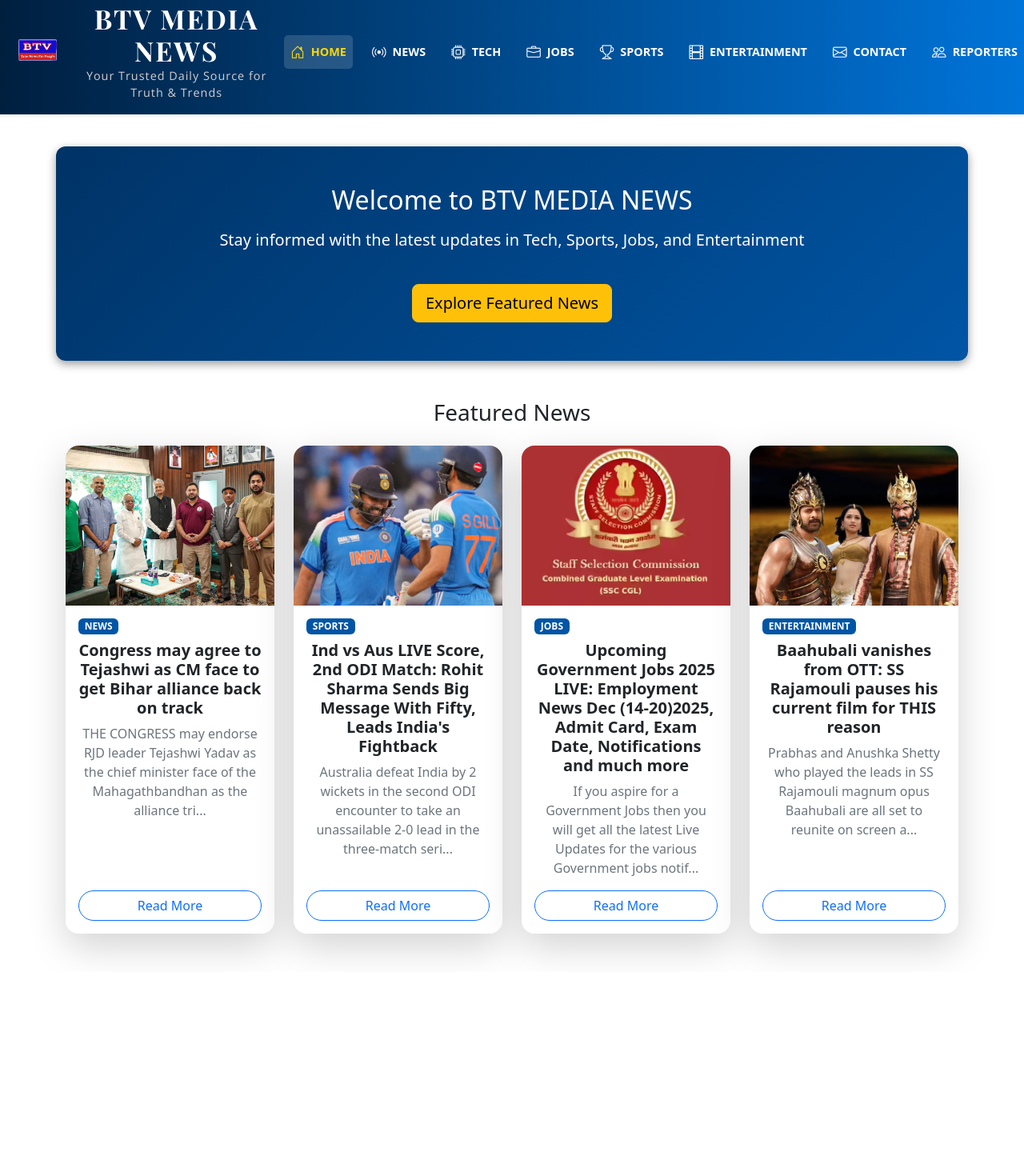
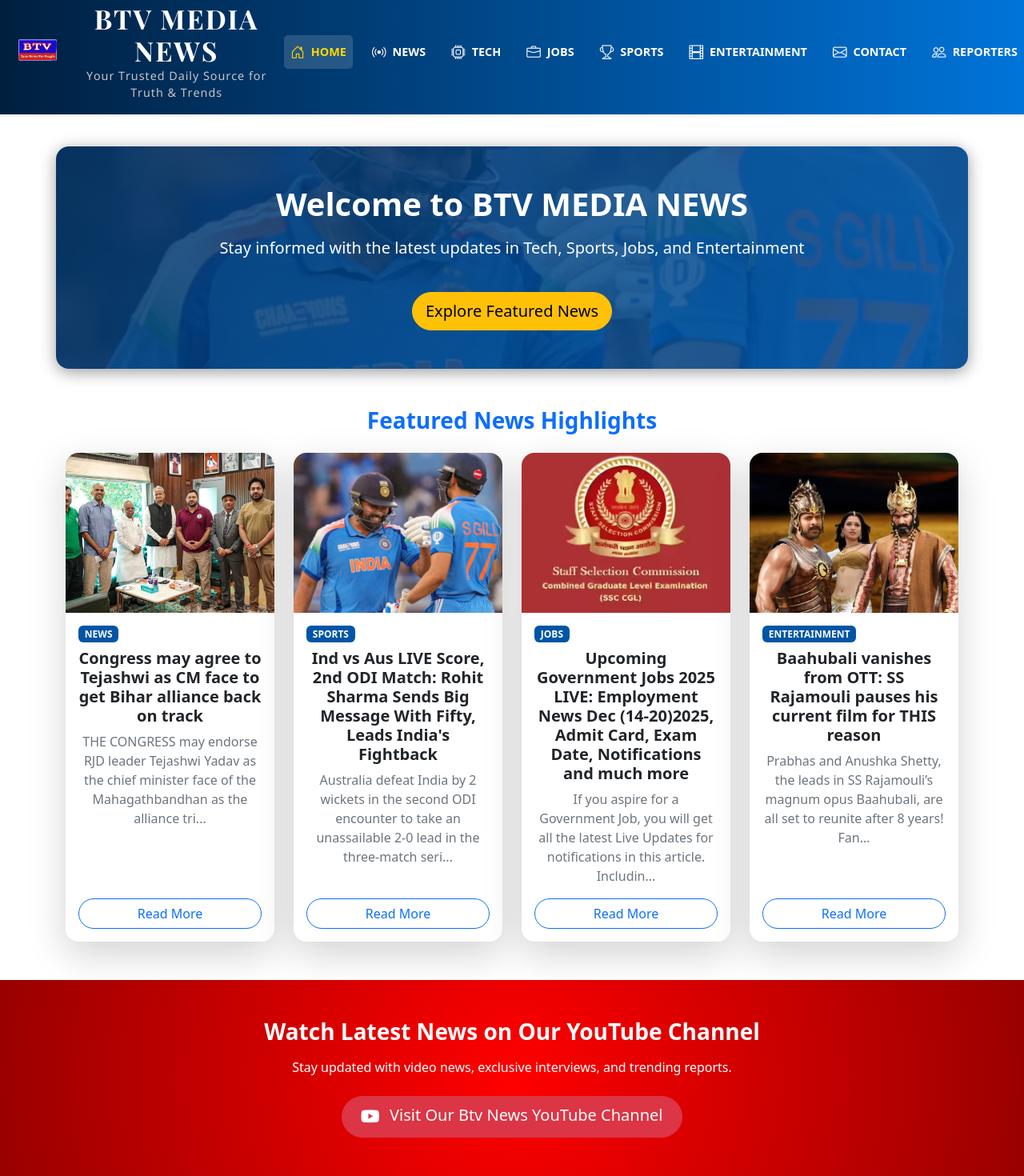
Before and after one commit to Bharathbig/btvnewswebsite, a React (Create React App) app: page / in a window 1280 px wide. Shown: the part 13-1483 px from the top of the page at 80% size. Before the commit the page ends 1228 px from the top, so only its background shows below. Built offline with nearby package versions, Linux system fonts and the light colour scheme.

Commit message:
last update

```diff
--- a/src/components/Header.js
+++ b/src/components/Header.js
@@ -1,7 +1,4 @@
 import React from "react";
-import "bootstrap/dist/css/bootstrap.min.css";
-import "bootstrap/dist/js/bootstrap.bundle.min.js"; // <-- REQUIRED for toggler, collapse, etc.
-
 import { Link, NavLink } from "react-router-dom";
 import Newslogo from "../Images/Newslogo.svg";
 
--- a/src/components/Home.js
+++ b/src/components/Home.js
@@ -1,5 +1,5 @@
-import React, { useState } from 'react';
-import 'bootstrap/dist/css/bootstrap.min.css';
+import React, { useState } from "react";
+import "bootstrap/dist/css/bootstrap.min.css";
 import News from "../Images/Newsimg1.jpg";
 import News1 from "../Images/Newsimg2.jpg";
 import News2 from "../Images/Jobimg1.jpg";
@@ -8,31 +8,39 @@
 const featuredNews = [
   {
     id: 1,
-    title: 'Congress may agree to Tejashwi as CM face to get Bihar alliance back on track',
-    summary: 'THE CONGRESS may endorse RJD leader Tejashwi Yadav as the chief minister face of the Mahagathbandhan as the alliance tries to smoothen the wrinkles and get off the ground. Sources said that talks held Wednesday had helped narrow the differences, and friendly fights might now come down to a handful of seats.Ahead of the final deadline for withdrawal of nominations on Thursday, the Mahagathbandhan has not yet announced a seat-sharing deal. The alliance is facing at least three friendly fights in the first phase of polling on November 6, for which withdrawal of nominations has already closed.',
+    title:
+      "Congress may agree to Tejashwi as CM face to get Bihar alliance back on track",
+    summary:
+      "THE CONGRESS may endorse RJD leader Tejashwi Yadav as the chief minister face of the Mahagathbandhan as the alliance tries to smoothen the wrinkles and get off the ground. Sources said that talks held Wednesday had helped narrow the differences, and friendly fights might now come down to a handful of seats...",
     image: News,
-    category: 'News',
+    category: "News",
   },
   {
     id: 2,
-    title: "Ind vs Aus LIVE Score, 2nd ODI Match: Rohit Sharma Sends Big Message With Fifty, Leads India's Fightback",
-    summary: 'Australia defeat India by 2 wickets in the second ODI encounter to take an unassailable 2-0 lead in the three-match series. Chasing a target of 265, Matthew Short top-scored with 74 while Cooper Connolly remained unbeaten on 61 as Australia clinched the game with more than 3 overs to spare. Arshdeep Singh, Harshit Rana and Washington Sundar took two wickets each but it was not enough for the visitors. Earlier, India posted a competitive total of 264/9. Rohit Sharma (73 off 97) and Shreyas Iyer (61 off 77) laid the foundation with a key partnership, while Axar Patel (44) played a fiery knock in the middle overs.',
+    title:
+      "Ind vs Aus LIVE Score, 2nd ODI Match: Rohit Sharma Sends Big Message With Fifty, Leads India's Fightback",
+    summary:
+      "Australia defeat India by 2 wickets in the second ODI encounter to take an unassailable 2-0 lead in the three-match series. Chasing a target of 265, Matthew Short top-scored with 74 while Cooper Connolly remained unbeaten on 61...",
     image: News1,
-    category: 'Sports',
+    category: "Sports",
   },
   {
     id: 3,
-    title: 'Upcoming Government Jobs 2025 LIVE: Employment News Dec (14-20)2025, Admit Card, Exam Date, Notifications and much more',
-    summary: 'If you aspire for a Government Jobs then you will  get all the latest Live Updates for the various Government jobs notifications in this article. Notifications including Govt Jobs based on Education, Qualification wise Govt Jobs like 8th Passed Govt Jobs, 10th Passed Govt Jobs, 12th Pass Govt Jobs, ITI Jobs, Diploma Jobs, Degree are shared in the article. Candidates can check the latest Government Jobs Updates. This article features the Government jobs such as State and Central Government Jobs, PSU Jobs, Railway, SSC, Banks, Defence Jobs, Army, Navy, Air Force etc.',
+    title:
+      "Upcoming Government Jobs 2025 LIVE: Employment News Dec (14-20)2025, Admit Card, Exam Date, Notifications and much more",
+    summary:
+      "If you aspire for a Government Job, you will get all the latest Live Updates for notifications in this article. Including jobs based on Education, Qualification, and Government Sectors such as Railway, SSC, Banks, Defence, Army, Navy, and more.",
     image: News2,
-    category: 'Jobs',
+    category: "Jobs",
   },
   {
     id: 4,
-    title: 'Baahubali vanishes from OTT: SS Rajamouli pauses his current film for THIS reason',
-    summary: 'Prabhas and Anushka Shetty who played the leads in SS Rajamouli magnum opus Baahubali are all set to reunite on screen after 8 years. Yes you read that right! The beloved duo of Indian cinema is back and fans cannot keep calm about this exciting update. Their sparkling chemistry in Baahubali The Beginning and its sequel Baahubali The Conclusion won immense love and praise from audiences.',
+    title:
+      "Baahubali vanishes from OTT: SS Rajamouli pauses his current film for THIS reason",
+    summary:
+      "Prabhas and Anushka Shetty, the leads in SS Rajamouli’s magnum opus Baahubali, are all set to reunite after 8 years! Fans are thrilled to see this iconic duo make a comeback in Rajamouli’s next ambitious project.",
     image: News3,
-    category: 'Entertainment',
+    category: "Entertainment",
   },
 ];
 
@@ -47,24 +55,44 @@
     <main className="homepage">
       {/* Hero Section */}
       <section className="hero-section text-center text-white py-5 px-3 container my-4">
-        <h2>Welcome to BTV MEDIA NEWS</h2>
-        <p className="lead mt-3">Stay informed with the latest updates in Tech, Sports, Jobs, and Entertainment</p>
-        <a href="#featured" className="btn btn-warning btn-lg mt-4">Explore Featured News</a>
+        <h2 className="fw-bold display-6">Welcome to BTV MEDIA NEWS</h2>
+        <p className="lead mt-3">
+          Stay informed with the latest updates in Tech, Sports, Jobs, and
+          Entertainment
+        </p>
+        <a href="#featured" className="btn btn-warning btn-lg mt-4 rounded-pill">
+          Explore Featured News
+        </a>
       </section>
 
-      {/* Featured News Grid */}
+      {/* Featured News */}
       <section id="featured" className="featured-news container my-5">
-        <h3 className="mb-4 text-center">Featured News</h3>
+        <h3 className="mb-4 text-center fw-bold text-primary">
+          Featured News Highlights
+        </h3>
         <div className="row g-4">
           {featuredNews.map((news) => (
             <div key={news.id} className="col-12 col-md-6 col-lg-3">
               <div className="card h-100 shadow-lg border-0 rounded-4 overflow-hidden">
-                <img src={news.image} className="card-img-top" alt={news.title} />
+                <img
+                  src={news.image}
+                  className="card-img-top"
+                  alt={news.title}
+                />
                 <div className="card-body d-flex flex-column">
-                  <span className="badge bg-primary text-uppercase mb-2 align-self-start">{news.category}</span>
+                  <span className="badge bg-primary text-uppercase mb-2 align-self-start">
+                    {news.category}
+                  </span>
                   <h5 className="card-title fw-bold">{news.title}</h5>
-                  <p className="card-text text-secondary flex-grow-1">{news.summary.substring(0, 120)}...</p>
-                  <button onClick={() => handleReadMore(news)} className="btn btn-outline-primary mt-auto rounded-pill">Read More</button>
+                  <p className="card-text text-secondary flex-grow-1">
+                    {news.summary.substring(0, 120)}...
+                  </p>
+                  <button
+                    onClick={() => handleReadMore(news)}
+                    className="btn btn-outline-primary mt-auto rounded-pill"
+                  >
+                    Read More
+                  </button>
                 </div>
               </div>
             </div>
@@ -72,27 +100,65 @@
         </div>
       </section>
 
+      {/* YouTube Channel Section */}
+      <section className="youtube-section py-5 text-center text-white">
+        <div className="container">
+          <h3 className="fw-bold mb-3">
+            Watch Latest News on Our YouTube Channel
+          </h3>
+          <p className="mb-4">
+            Stay updated with video news, exclusive interviews, and trending
+            reports.
+          </p>
+          <a
+            href="https://youtube.com/@btvmedia55?si=kyBDv_QTqiFoRbzV"
+            target="_blank"
+            rel="noopener noreferrer"
+            className="btn btn-danger btn-lg rounded-pill px-4"
+          >
+            <i className="bi bi-youtube me-2"></i> Visit Our Btv News YouTube Channel
+          </a>
+        </div>
+      </section>
+
       {/* Modal for Read More */}
       {selectedNews && (
-        <div className="modal fade show d-block" tabIndex="-1" role="dialog" style={{ backgroundColor: 'rgba(0,0,0,0.7)' }}>
+        <div
+          className="modal fade show d-block"
+          tabIndex="-1"
+          role="dialog"
+          style={{ backgroundColor: "rgba(0,0,0,0.7)" }}
+        >
           <div className="modal-dialog modal-lg modal-dialog-centered">
             <div className="modal-content rounded-4 shadow-lg border-0">
               <div className="modal-header border-0">
                 <h5 className="modal-title fw-bold">{selectedNews.title}</h5>
-                <button type="button" className="btn-close" onClick={() => setSelectedNews(null)}></button>
+                <button
+                  type="button"
+                  className="btn-close"
+                  onClick={() => setSelectedNews(null)}
+                ></button>
               </div>
               <div className="modal-body">
-                <img src={selectedNews.image} alt={selectedNews.title} className="img-fluid rounded mb-3" />
+                <img
+                  src={selectedNews.image}
+                  alt={selectedNews.title}
+                  className="img-fluid rounded mb-3"
+                />
                 <p>{selectedNews.summary}</p>
               </div>
               <div className="modal-footer border-0">
-                <button className="btn btn-secondary rounded-pill" onClick={() => setSelectedNews(null)}>Close</button>
+                <button
+                  className="btn btn-secondary rounded-pill"
+                  onClick={() => setSelectedNews(null)}
+                >
+                  Close
+                </button>
               </div>
             </div>
           </div>
         </div>
       )}
-
 
       {/* Styles */}
       <style>{`
@@ -102,10 +168,12 @@
         }
 
         .hero-section {
-          background: linear-gradient(135deg, #003366, #0055a5);
-          border-radius: 12px;
-          box-shadow: 0 4px 12px rgba(0, 0, 0, 0.4);
-          margin-top: 1rem;
+          background: linear-gradient(135deg, rgba(0, 51, 102, 0.85), rgba(0, 85, 165, 0.85)), url(${News1});
+          background-size: cover;
+          background-position: center;
+          border-radius: 16px;
+          backdrop-filter: blur(5px);
+          box-shadow: 0 4px 20px rgba(0, 0, 0, 0.4);
         }
 
         .card-img-top {
@@ -115,17 +183,27 @@
 
         .card {
           transition: transform 0.3s ease, box-shadow 0.3s ease;
+          border: none;
         }
 
         .card:hover {
           transform: translateY(-8px);
-          box-shadow: 0 10px 20px rgba(0, 0, 0, 0.2);
+          box-shadow: 0 10px 25px rgba(0, 0, 0, 0.2);
         }
 
         .btn-outline-primary:hover {
           background-color: #0055a5;
           color: white;
           border-color: #0055a5;
+        }
+
+        .youtube-section {
+          background: radial-gradient(circle at center, #ff0000, #990000);
+        }
+
+        .youtube-section i {
+          font-size: 1.4rem;
+          vertical-align: middle;
         }
 
         .badge.bg-primary {
@@ -139,6 +217,11 @@
 
           .hero-section {
             margin-top: 0.5rem;
+            padding: 2.5rem 1rem;
+          }
+
+          .youtube-section h3 {
+            font-size: 1.5rem;
           }
         }
       `}</style>
```
